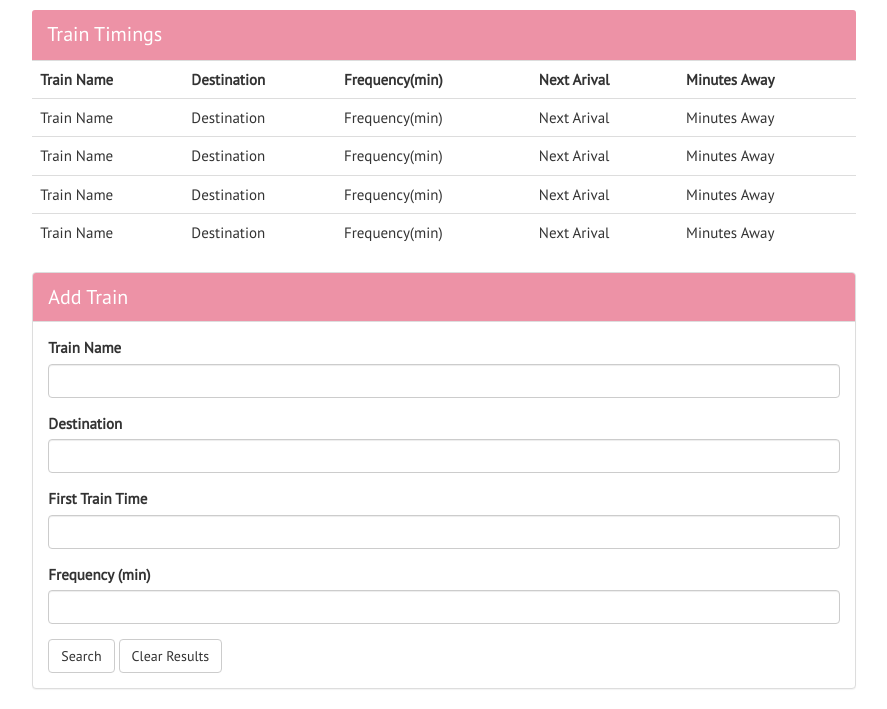
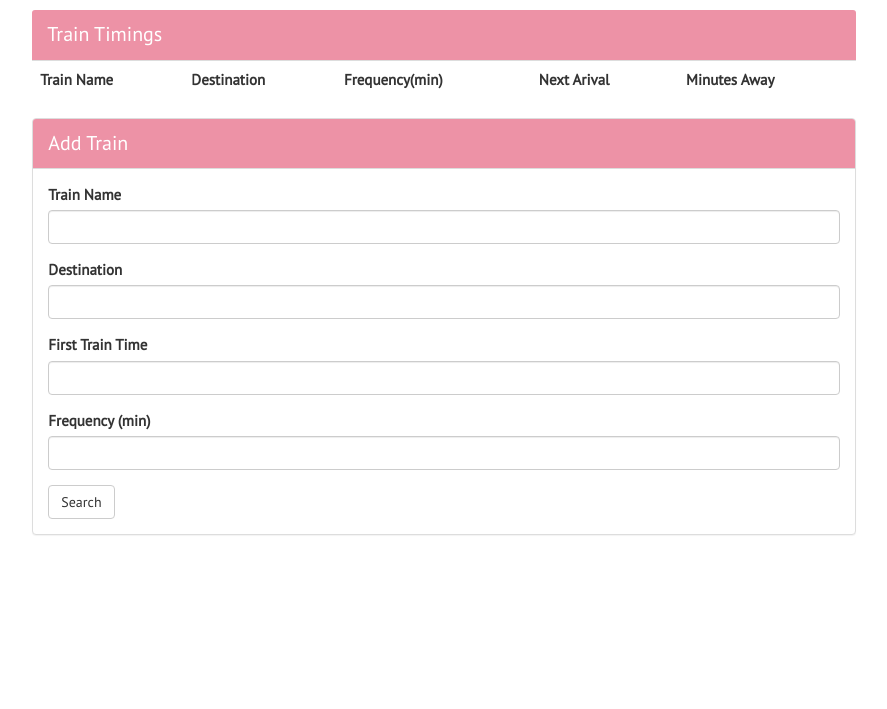
Before and after one commit to IshaniAmin/TrainTimings, a PHP site: page / in a window 1280 px wide. Shown: the part 115-824 px from the top of the page, without its empty margins (196-1083 px from the left). After the commit the page ends 650 px from the top, so only its background shows below. Run offline with PHP 8.4, Linux system fonts and the light colour scheme; lists and menus that the app fills with data are empty; some libraries are stand-ins or nearby versions.

Commit message:
updating files

```diff
--- a/assets/css/style.css
+++ b/assets/css/style.css
@@ -1,3 +1,6 @@
+
+/*color palette: http://paletton.com/#uid=15u0u0khirF7mJLckxtlHmYqlik*/
+
 
 * {
 	box-sizing: border-box;
@@ -19,6 +22,10 @@
 	color: white;
 	font-family: 'PT Sans', sans-serif;
 
+}
+
+tr th {
+	font-weight: bold;
 }
 
 #table {
--- a/index.html
+++ b/index.html
@@ -3,9 +3,11 @@
 <head>
 	<title>Train Timings</title>
 	<link rel="stylesheet" type="text/css" href="assets/css/reset.css">
-	<link rel="stylesheet" type="text/css" href="assets/css/style.css">
   <link href="https://fonts.googleapis.com/css?family=PT+Sans" rel="stylesheet">
   <link rel="stylesheet" href="https://maxcdn.bootstrapcdn.com/bootstrap/3.3.6/css/bootstrap.min.css">
+
+  <script src="https://www.gstatic.com/firebasejs/3.6.6/firebase.js"></script>
+  <link rel="stylesheet" type="text/css" href="assets/css/style.css">
 </head>
 
 <body class="col-md-8 col-md-offset-2">
@@ -24,37 +26,15 @@
         <th>Minutes Away</th>
       </tr>
 
-      <tr>
+<!--       <tr>
         <td>Train Name</td>
         <td>Destination</td>
         <td>Frequency(min)</td>
         <td>Next Arival</td>
         <td>Minutes Away</td>
-      </tr>
+      </tr> -->
 
-      <tr>
-        <td>Train Name</td>
-        <td>Destination</td>
-        <td>Frequency(min)</td>
-        <td>Next Arival</td>
-        <td>Minutes Away</td>
-      </tr>
 
-      <tr>
-        <td>Train Name</td>
-        <td>Destination</td>
-        <td>Frequency(min)</td>
-        <td>Next Arival</td>
-        <td>Minutes Away</td>
-      </tr>
-
-      <tr>
-        <td>Train Name</td>
-        <td>Destination</td>
-        <td>Frequency(min)</td>
-        <td>Next Arival</td>
-        <td>Minutes Away</td>
-      </tr>
 
     </table>
 
@@ -95,8 +75,8 @@
 
         </div>
 
-        <button type="search" class="btn btn-default" id="searchBtn"><i class="fa fa-search" aria-hidden="true"></i> Search</button>
-        <button type="clear" class="btn btn-default" id="clearBtn"><i class="fa fa-trash" aria-hidden="true"></i> Clear Results</button>
+        <button type="search" class="btn btn-default" id="searchBtn"><i class="fa fa-search"></i> Search</button>
+        <!-- <button type="clear" class="btn btn-default" id="clearBtn"><i class="fa fa-trash"></i> Clear Results</button> -->
 
       </form>
 
@@ -106,9 +86,7 @@
 
 
   <script type="text/javascript" src="https://code.jquery.com/jquery.js"></script>
-
-  <script src="https://www.gstatic.com/firebasejs/3.6.4/firebase.js"></script>
-
+  <script src="https://cdn.jsdelivr.net/momentjs/2.12.0/moment.min.js"></script>
   <script src="assets/javascript/app.js"></script>
 
 </body>
```
Also changed, not shown: assets/javascript/app.js (+63 -3 lines), 1 other file.
